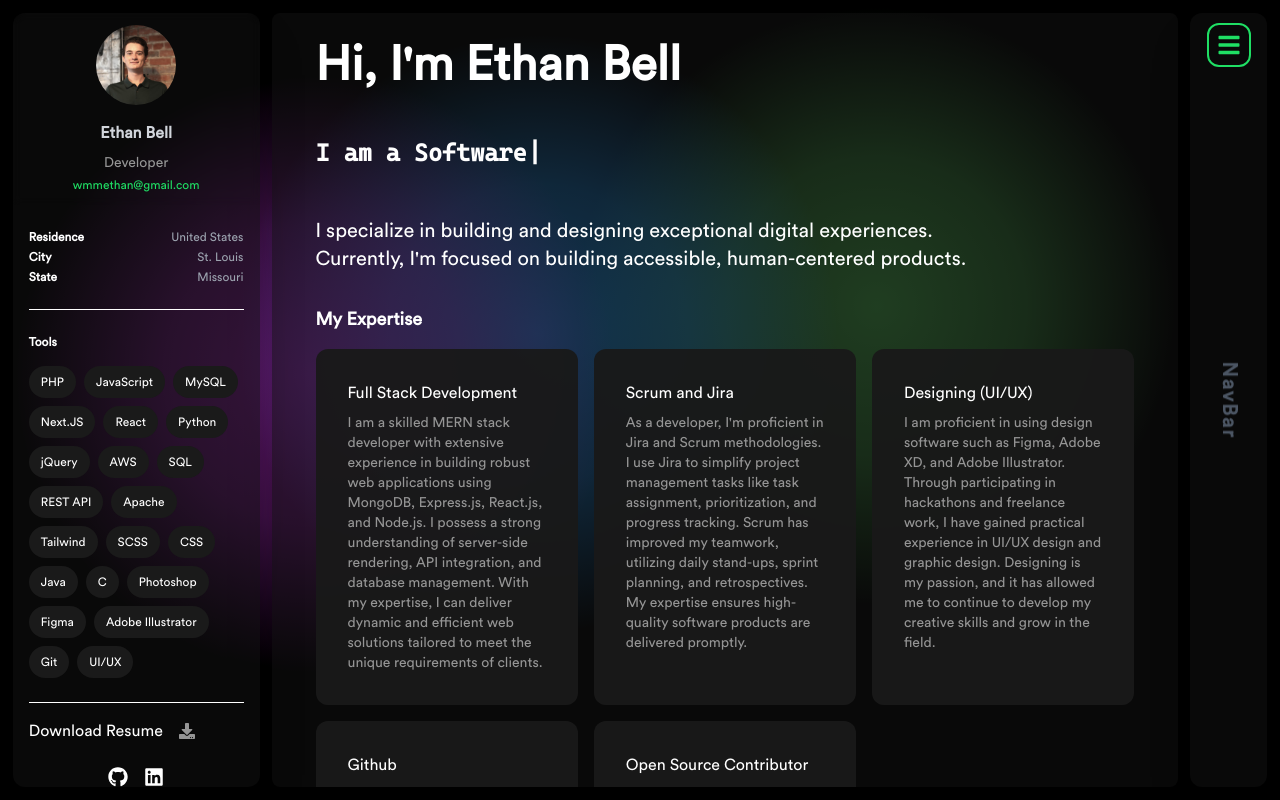
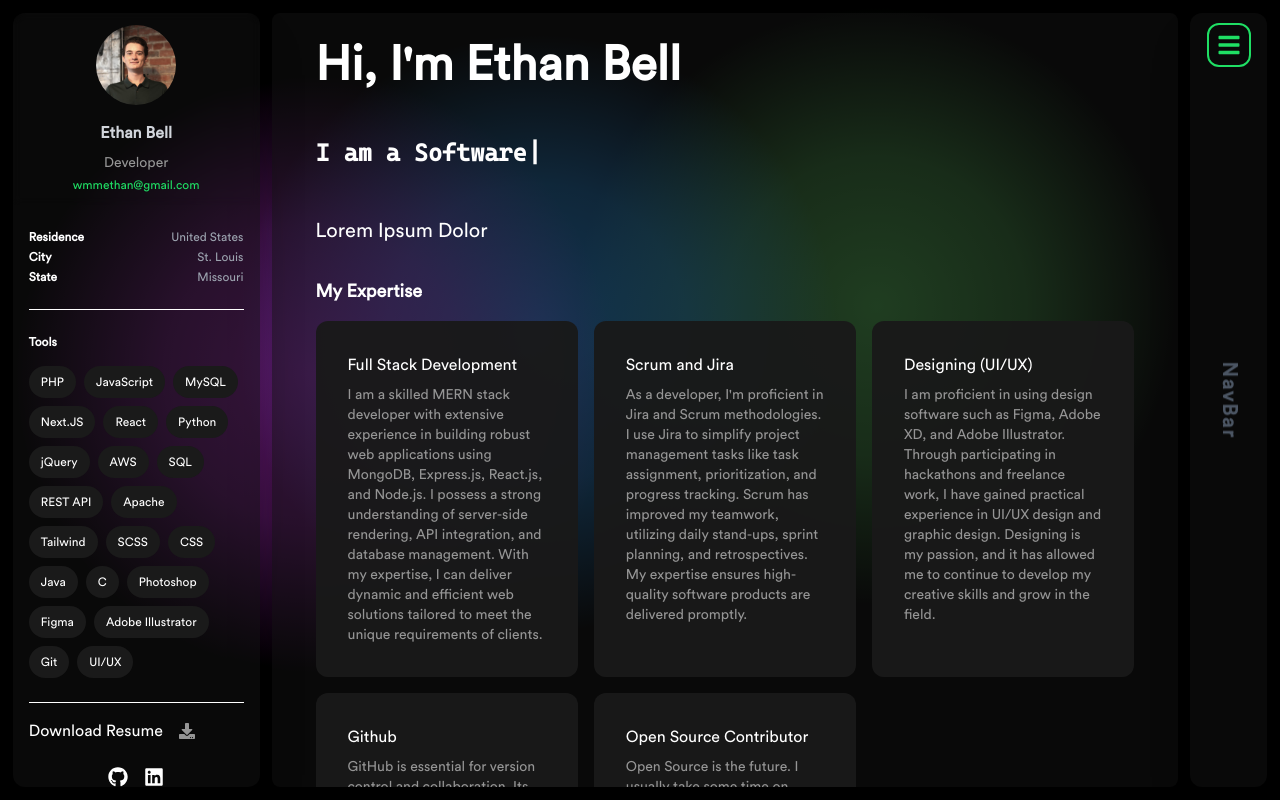
Before and after one commit to ethan33456/portfolio, a Next.js app: page / in a window 1280 px wide. Built offline with nearby package versions, Linux system fonts and the light colour scheme.

Commit message:
updated bio

```diff
--- a/components/HomeComponents/Banner.jsx
+++ b/components/HomeComponents/Banner.jsx
@@ -23,8 +23,7 @@ const Banner = () => {
                         </span>
                     </div>
                     <p className="text-Snow text-lg lg:text-xl mt-4 max-w-2xl">
-                        I specialize in building and designing exceptional digital experiences.
-                        Currently, I'm focused on building accessible, human-centered products.
+                        Lorem Ipsum Dolor
                     </p>
                 </div>
             </div>
```
